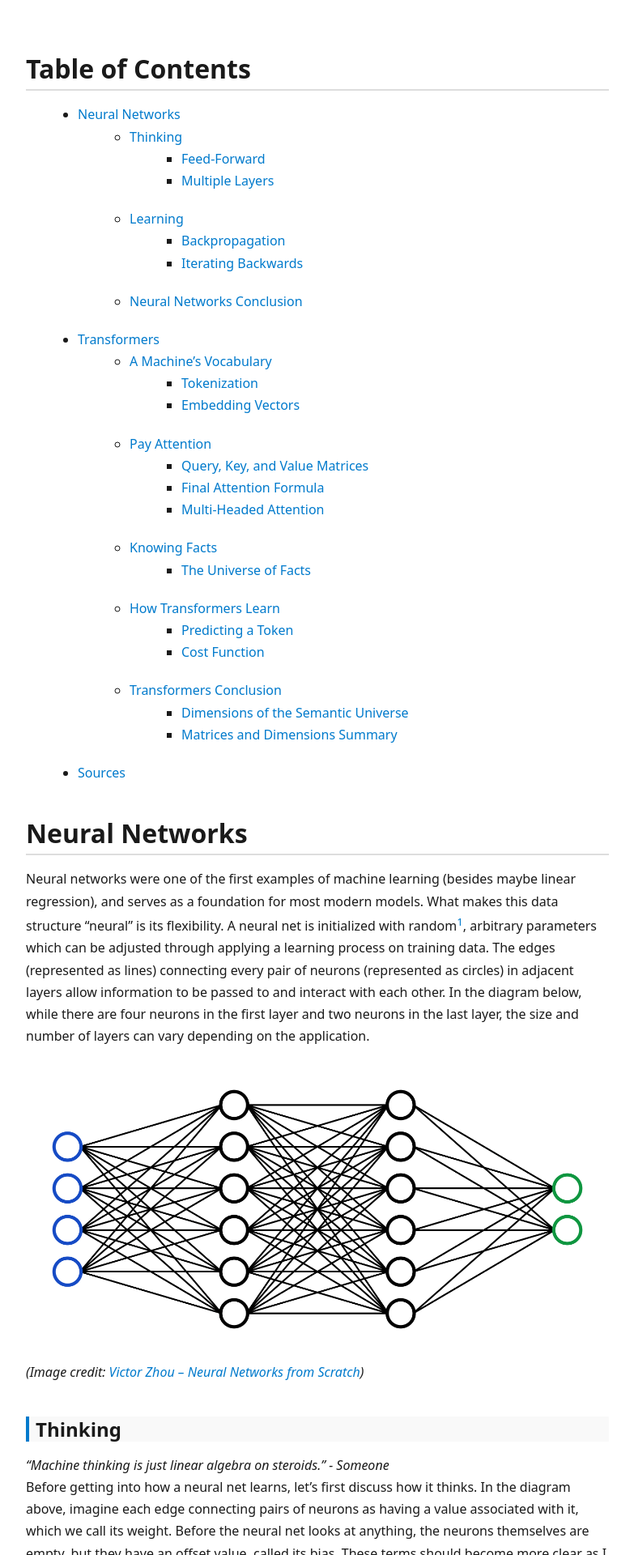
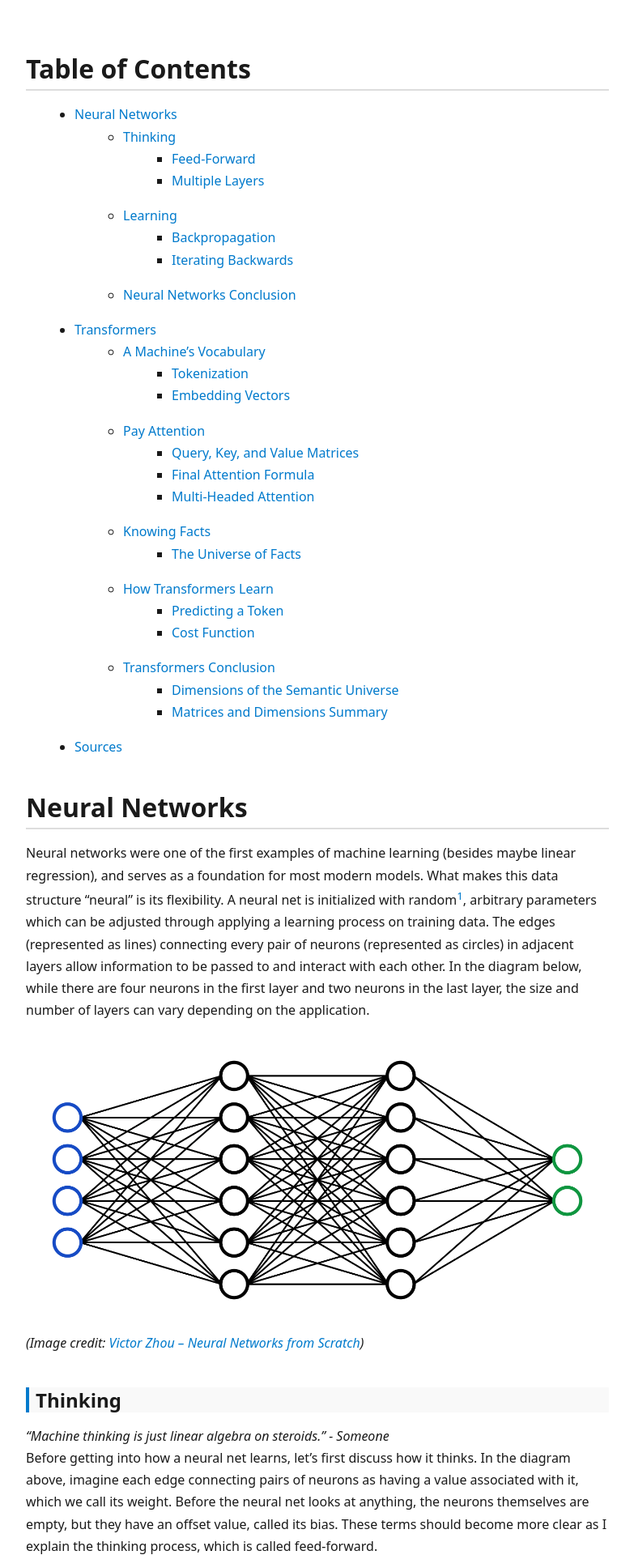
Before and after one commit to derrick-x/derrick-x.github.io, a Jekyll site: the page built from ml-articles/machine-learning-math.md, in a window 1280 px wide. Shown: the top 1920 px of the page at 81% size, without its empty margins (248-1031 px from the left). Built offline with Jekyll 4.4.1, drawn with Linux system fonts in a browser that asks for light colours; some of the changed text lies outside the part shown.

Commit message:
canvas test

```diff
--- a/_layouts/default.html
+++ b/_layouts/default.html
@@ -48,7 +48,7 @@
 
   /* Paragraphs */
   p {
-    margin-bottom: 1.25rem;
+    margin-bottom: 1rem;
   }
 
   img[alt="Neural Network Diagram"] { width: 720px; }
@@ -94,8 +94,8 @@
 
   /* Lists */
   ul, ol {
-    margin-left: 1.5rem;
-    margin-bottom: 1.25rem;
+    margin-left: 1.25rem;
+    margin-bottom: 1rem;
   }
 
   /* Footnotes */
--- /dev/null
+++ b/assets/js/mlm-script.js
@@ -0,0 +1,7 @@
+window.onload = function() {
+    console.log("success!");
+    const canvas = document.getElementById("myCanvas");
+    const ctx = canvas.getContext("2d");
+    ctx.fillStyle = "rgb(0, 0, 0)";
+    ctx.fillRect(0, 0, 500, 300);
+}
--- a/ml-articles/machine-learning-math.md
+++ b/ml-articles/machine-learning-math.md
@@ -3,6 +3,7 @@
 title: "Machine Learning: With Math"
 permalink: /machine-learning-math/
 ---
+<script src="/assets/js/mlm-script.js"></script>
 # Table of Contents
 - [Neural Networks](#neural-networks)
     - [Thinking](#thinking)
@@ -43,6 +44,8 @@
 Now we are ready to give the neural net something to think about. In this section, I will use the classic example of finding recommended YouTube videos. For this application, the input layer might consist of a neuron for every YouTube video, with a value corresponding to how recently it was watched. The diagram above uses 4 input neurons, but for our case, we might use a lot more neurons to count every video. Next, for every neuron in the next layer, we calculate its actviation by summing the products of every value in the input layer and the associated weight of the edge that connects it to the next neuron.
 That was a lot of words! But if you think carefully about the math process actually happening here, this is essentially a matrix mutliplication, or a linear transformation. Once we get the activations of every neuron in the next layer, we offset each value by the corresponding bias. Finally, each value is sent through a nonlinear normalization function, such as sigmoid or ReLU. The purpose of this nonlinear function is to keep activations meaningful and improve stability. The choice of function depends on the application and each function has its benefits and drawbacks. (Data scientists have a lot more to say about this, but I will move on) The function used in each layer can also be different. For some applications involving classification, such as computer vision, the softmax function is used in the output layer to convert the activations to a probability distribution.
 Nonlinear functions also bring in more flexibility by breaking properties of linear transformations. You may have thought that using an input size smaller than the hidden layer size, as shown in the diagram, is wasteful since the rank of the first linear transformation can be at most the size of the input layer. By applying nonlinear normalization functions to the first hidden layer, we allow the dimension of the transformation image to become nonlinear and potentially have more dimensions.
+Here's a visual demonstration of the feed-forward algorithm:
+<canvas id="feed-forward" width="500" height="300"></canvas>
 ### Multiple Layers
 We can now repeat this process for the next layers, until we reach the last layer, the output layer. The final values in the output layer determine what the neural net "thinks" about its input. In our case of recommending YouTube videos, we would a neuron for every video, each with an activation that represents how likely the user is going to prefer the corresponding video. This process is essentially a repeated sequence of a linear transformation, a translation, then a nonlinear normalization function. Here's the full formula for the activation of each neuron:
 $${a_l}^i=N(b_l^i+\sum_{j=1}^n{a_{l-1}^j}w_{l-1}^{ij})$$
```
